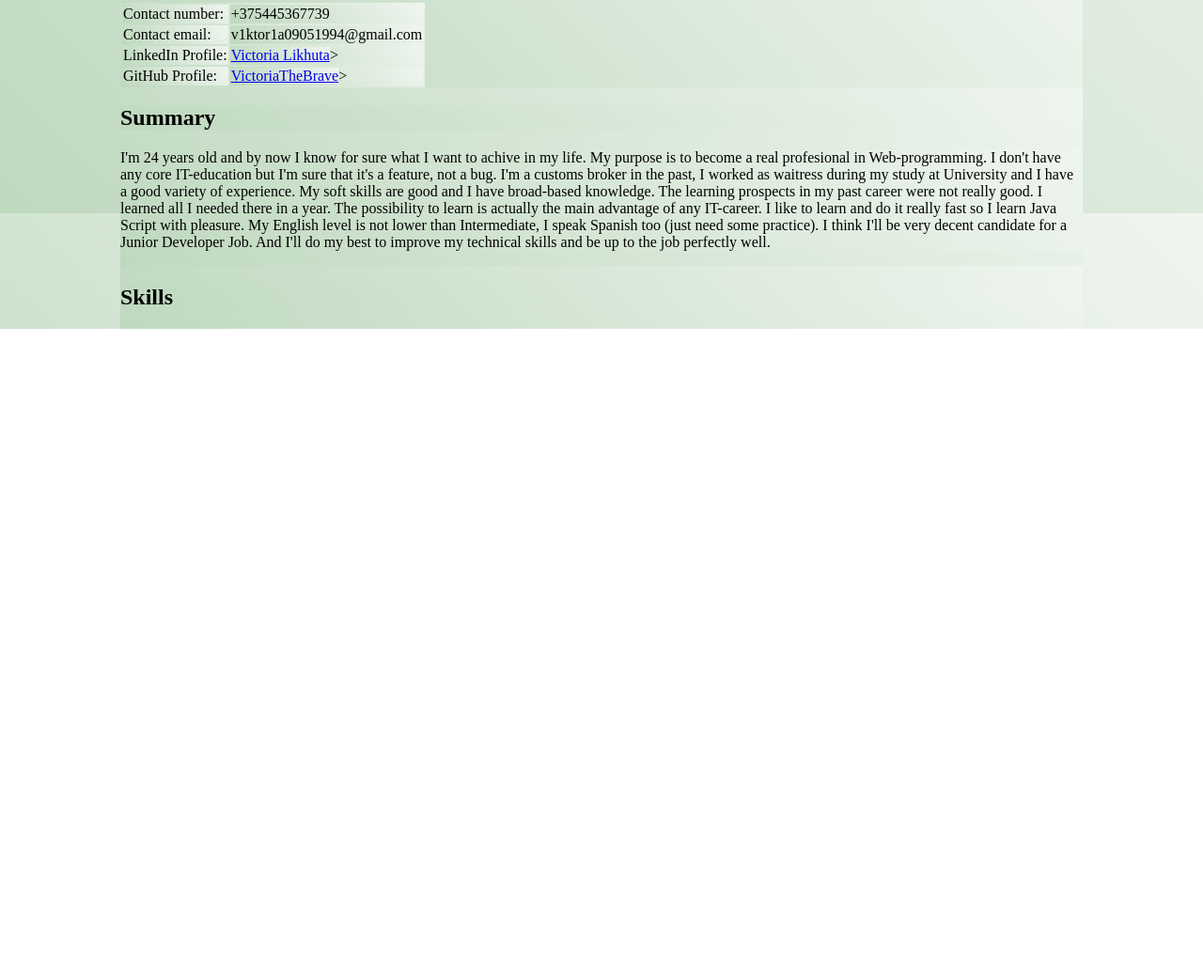
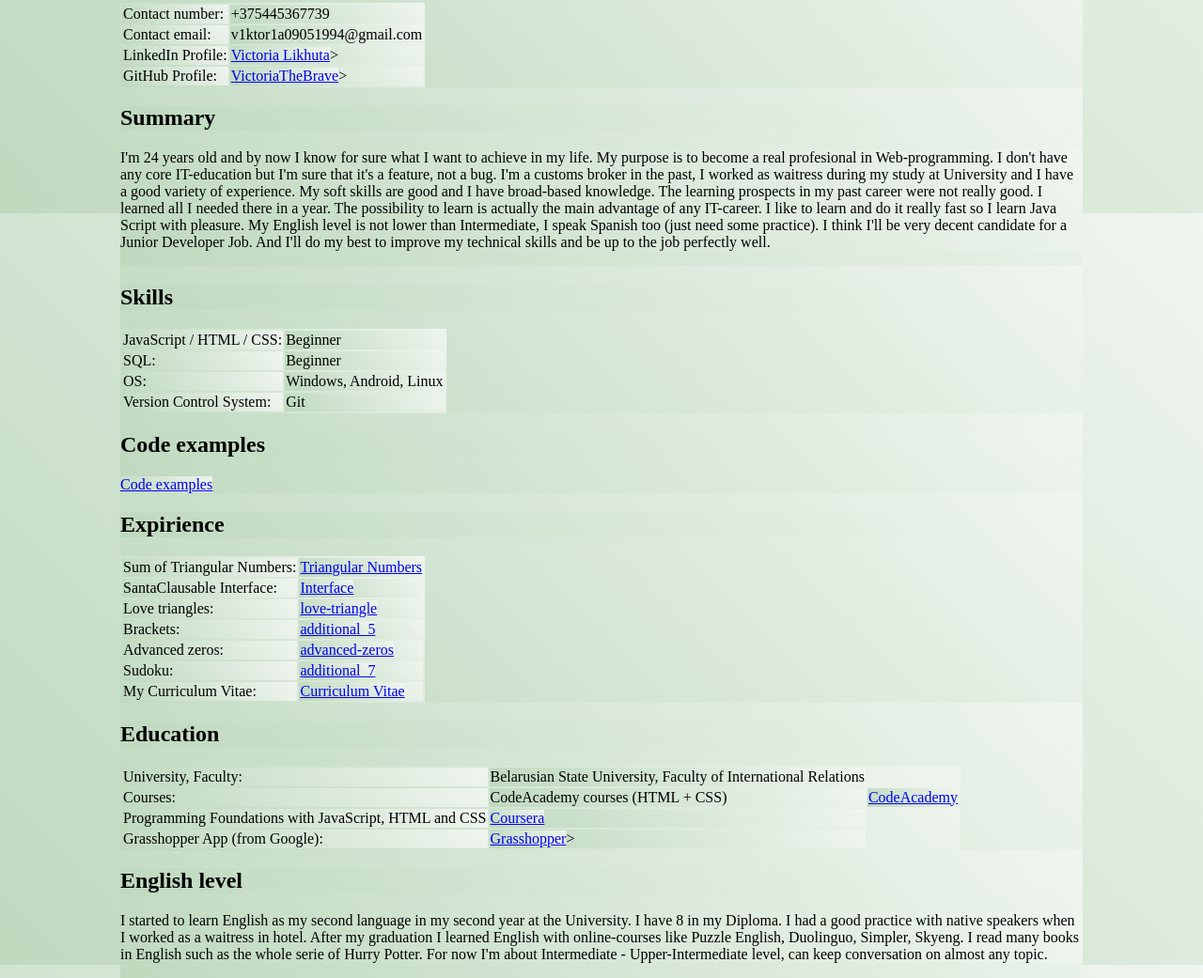
Before and after one commit to VictoriaTheBrave/rsschool-codejam1-cv, a plain HTML site: page index.html in a window 1280 px wide. Shown: the part 573-1614 px from the top of the page at 94% size. Before the commit the page ends 923 px from the top, so only its background shows below. Drawn offline with Linux system fonts and the light colour scheme.

Commit message:
html: complete the text

```diff
--- a/index.html
+++ b/index.html
@@ -15,16 +15,16 @@
             <a href="#contacts">Contacts</a>
             <a href="#summary">Summary</a>
             <a href="#skills">Skills</a>
-            <a href="#">Expirience</a>
-            <a href="#">Education</a>
-            <a href="#">English level</a>
+            <a href="#expirience">Expirience</a>
+            <a href="#education">Education</a>
+            <a href="#english">English level</a>
         </nav>
         <h1>Curriculum Vitae of Victoria Likhuta</h1>
     </header>
-    <div>
-        <h2 id="personal-information">Personal Information</h2>
+    <div id="personal-information">
+        <h2>Personal Information</h2>
         <img src="me.jpg" alt="My photo" height="250px" width="250px">
-        <table class="text">
+        <table>
             <tr>
                 <td>First Name:</td>
                 <td>Victoria</td>
@@ -43,8 +43,8 @@
             </tr>
             </table>
     </div>
-    <div>
-        <h2 id="contacts">Contacts</h2>
+    <div id="contacts">
+        <h2>Contacts</h2>
         <table>
             <tr>
                 <td>Contact number:</td>
@@ -64,10 +64,10 @@
             </tr>
         </table>
     </div>
-    <div>
-        <h2 id="summary">Summary</h2>
+    <div id="summary">
+        <h2>Summary</h2>
         <p>
-            I'm 24 years old and by now I know for sure what I want to achive in my life.
+            I'm 24 years old and by now I know for sure what I want to achieve in my life.
             My purpose is to become a real profesional in Web-programming.
             I don't have any core IT-education but I'm sure that it's a feature, not a bug.
             I'm a customs broker in the past, I worked as waitress during my study at University and I have a good variety of experience.
@@ -81,8 +81,96 @@
             And I'll do my best to improve my technical skills and be up to the job perfectly well.
         </p>
     </div>
+    <div id="skills">
+        <h2>Skills</h2>
+        <table>
+            <tr>
+                <td>JavaScript / HTML / CSS:</td>
+                <td>Beginner</td>
+            </tr>
+            <tr>
+                <td>SQL:</td>
+                <td>Beginner</td>
+            </tr>
+            <tr>
+                <td>OS:</td>
+                <td>Windows, Android, Linux</td>
+            </tr>
+            <tr>
+                <td>Version Control System:</td>
+                <td>Git</td>
+            </tr>
+        </table>
+    </div>
     <div>
-        <h2 id="skills">Skills</h2>
+        <h2>Code examples</h2>
+        <a href="https://github.com/VictoriaTheBrave?tab=repositories">Code examples</a>
+    </div>
+    <div id="expirience">
+        <h2>Expirience</h2>
+        <table>
+            <tr>
+                <td>Sum of Triangular Numbers:</td>
+                <td><a href="https://www.codewars.com/users/VictoriaTheBrave/completed_solutions">Triangular Numbers</a></td>
+            </tr>
+            <tr>
+                <td>SantaClausable Interface:</td>
+                <td><a href="https://www.codewars.com/users/VictoriaTheBrave/completed_solutions">Interface</a></td>
+            </tr>
+            <tr>
+                <td>Love triangles:</td>
+                <td><a href="https://github.com/VictoriaTheBrave/love-triangle">love-triangle</a></td>
+            </tr>
+            <tr>
+                <td>Brackets:</td>
+                <td><a href="https://github.com/VictoriaTheBrave/additional_5">additional_5</a></td>
+            </tr>
+            <tr>
+                <td>Advanced zeros:</td>
+                <td><a href="https://github.com/VictoriaTheBrave/advanced-zeros">advanced-zeros</a></td>
+            </tr>
+            <tr>
+                <td>Sudoku:</td>
+                <td><a href="https://github.com/VictoriaTheBrave/additional_7">additional_7</a></td>
+            </tr>
+            <tr>
+                <td>My Curriculum Vitae:</td>
+                <td><a href="https://victoriathebrave.github.io/rsschool-codejam1-cv/">Curriculum Vitae</a></td>
+            </tr>
+        </table>
+    </div>
+    <div id="education">
+        <h2>Education</h2>
+        <table>
+            <tr>
+                <td>University, Faculty:</td>
+                <td>Belarusian State University, Faculty of International Relations</td>
+            </tr>
+            <tr>
+                <td>Courses:</td>
+                <td>CodeAcademy courses (HTML + CSS)</td>
+                <td><a href="https://www.codecademy.com/users/6305470331/achievements">CodeAcademy</a></td>
+            </tr>
+            <tr>
+                <td>Programming Foundations with JavaScript, HTML and CSS</td>
+                <td><a href="https://www.coursera.org/learn/duke-programming-web">Coursera</a></td>
+            </tr>
+            <tr>
+                <td>Grasshopper App (from Google):</td>
+                <td><a href="https://grasshopper.codes/">Grasshopper</a>></td>
+            </tr>
+        </table>
+    </div>
+    <div id="english">
+        <h2>English level</h2>
+        <p>
+            I started to learn English as my second language in my second year at the University.
+            I have 8 in my Diploma.
+            I had a good practice with native speakers when I worked as a waitress in hotel.
+            After my graduation I learned English with online-courses like Puzzle English, Duolinguo, Simpler, Skyeng.
+            I read many books in English such as the whole serie of Hurry Potter.
+            For now I'm about Intermediate - Upper-Intermediate level, can keep conversation on almost any topic.
+        </p>
     </div>
 </body>
 </html>
```
